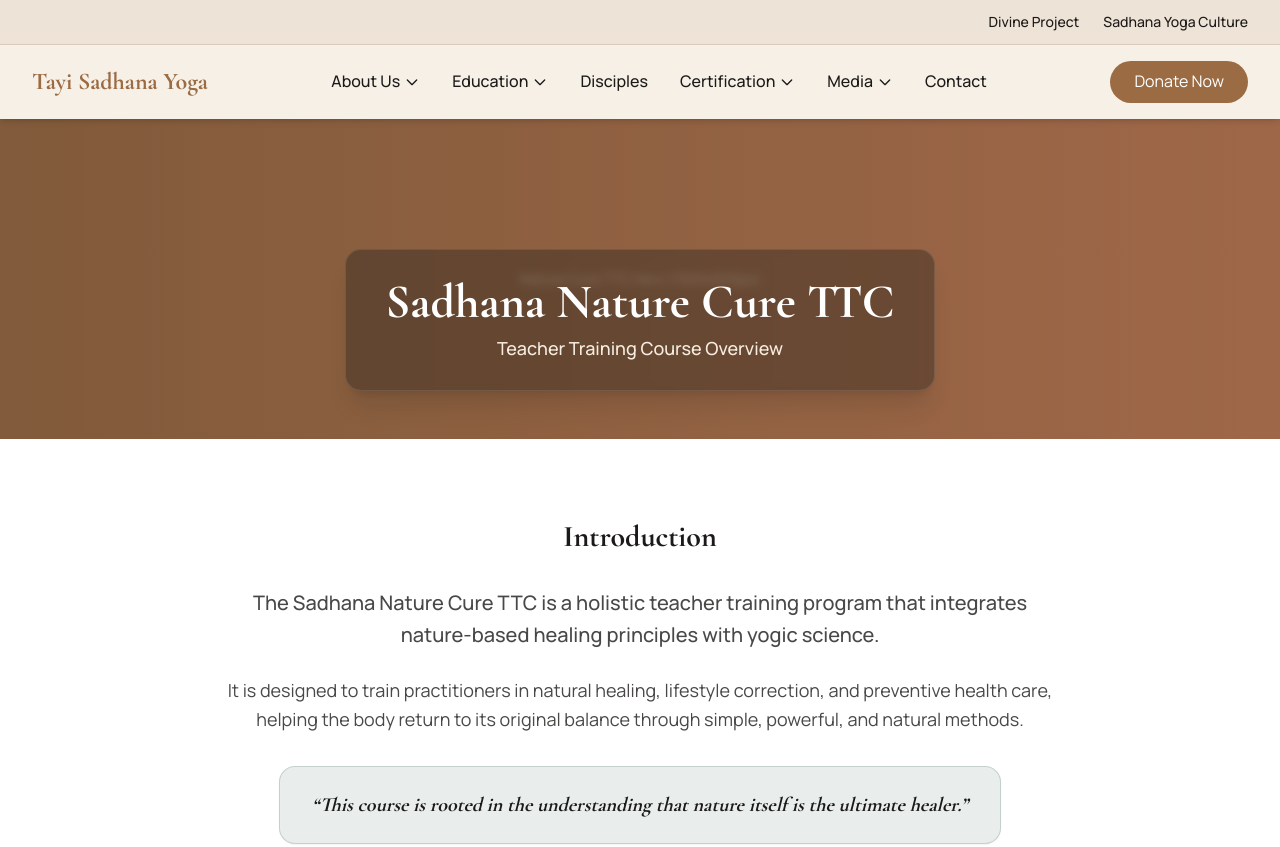
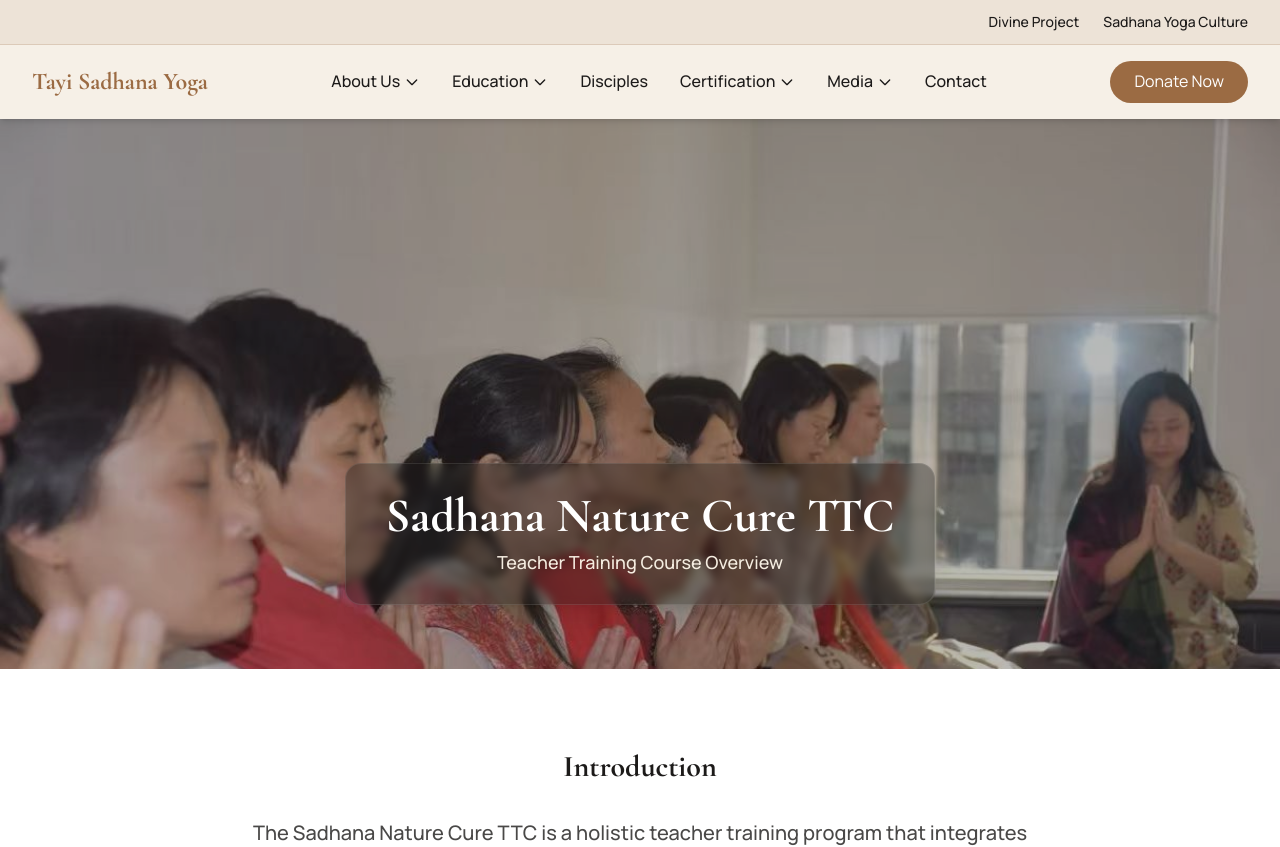
Before and after one commit to vedahametam/tayi-yoga, a React (Vite) app: page /education/nature-cure-ttc in a window 1280 px wide. Shown: the top 847 px of the page. Built offline with nearby package versions, Linux system fonts and the light colour scheme.

Commit message:
Use tayi_culture.jpeg as Hero background on Nature Cure TTC page

```diff
--- a/src/react-app/pages/education/NatureCureTTC.tsx
+++ b/src/react-app/pages/education/NatureCureTTC.tsx
@@ -7,8 +7,9 @@ export default function NatureCureTTC() {
       <PageHero
         title="Sadhana Nature Cure TTC"
         subtitle="Teacher Training Course Overview"
-        imagePlaceholder="Nature Cure TTC Hero"
-        height="medium"
+        imageSrc="/images/general/tayi_culture.jpeg"
+        imagePosition="object-top"
+        height="large"
       />
 
       <section className="py-20 bg-white">
```
